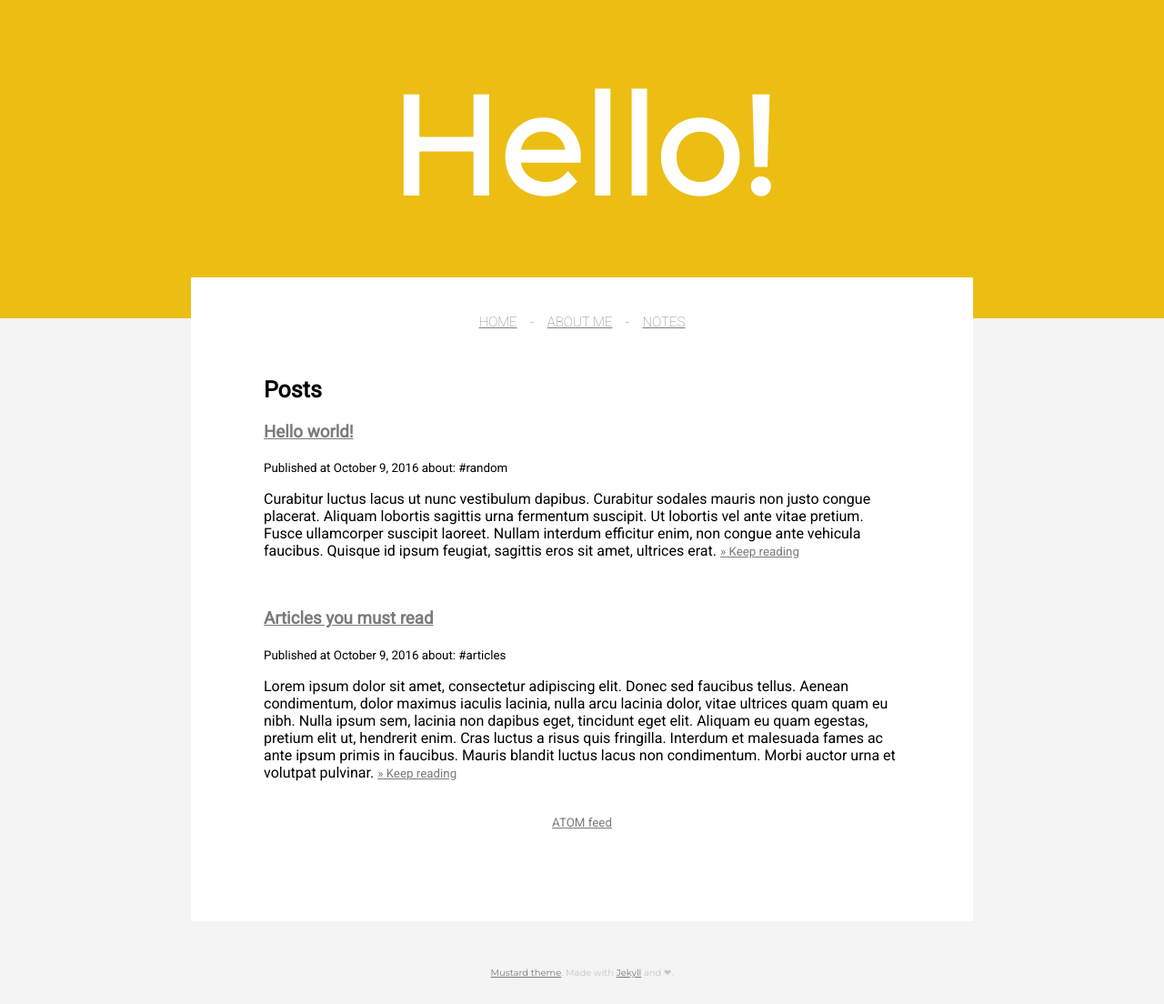
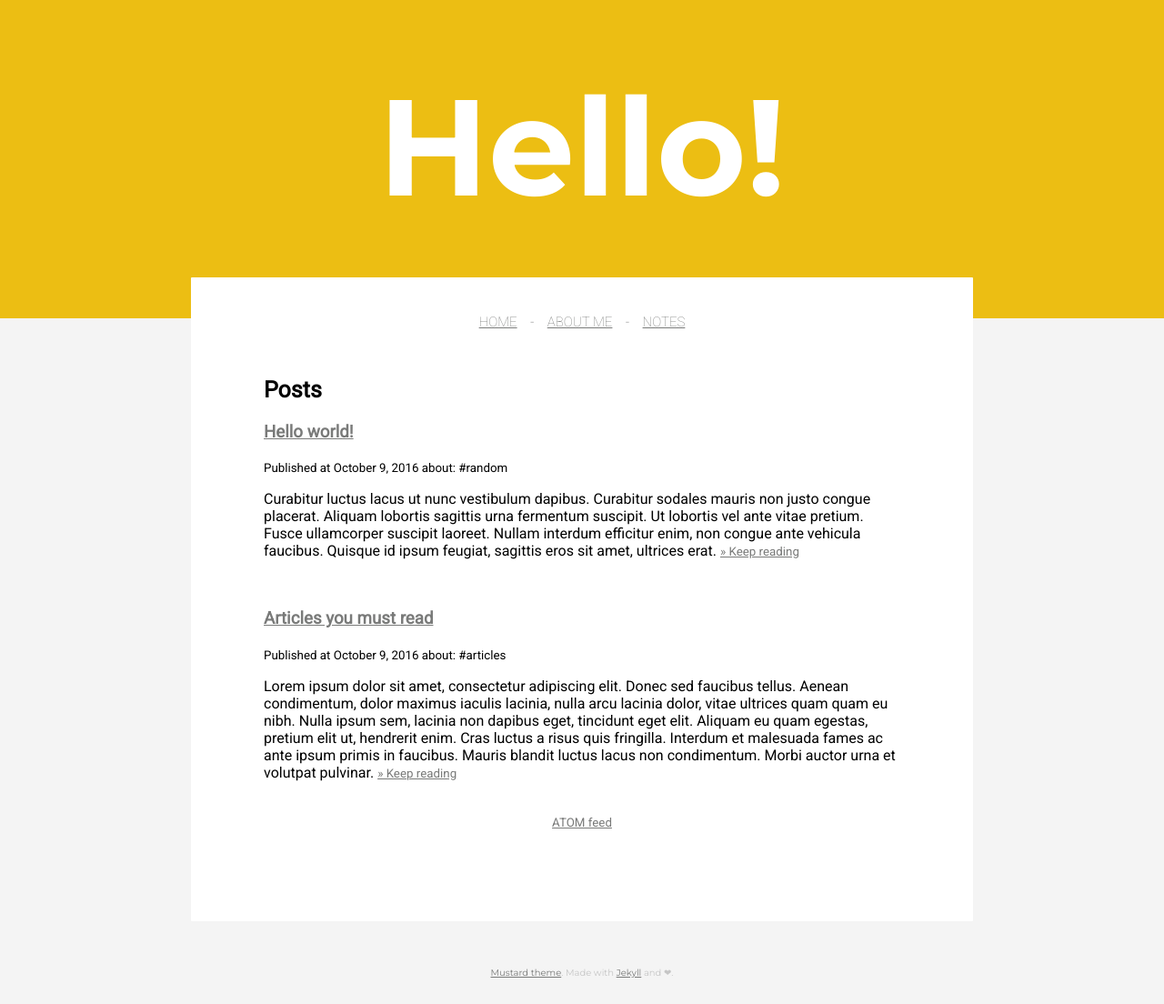
Before and after one commit to iriberri/mustard, a Jekyll site: the page built from notes.md, in a window 1280 px wide. Shown: the whole page at 91% size. Built offline with Jekyll 4.4.1, drawn with Linux system fonts in a browser that asks for light colours.

Commit message:
Fix montserrat weight

```diff
--- a/_includes/head.html
+++ b/_includes/head.html
@@ -7,7 +7,7 @@
 		  <meta name="description" content="{% if page.excerpt %}{{ page.excerpt | strip_html | strip_newlines | truncate: 160 }}{% else %}{{ site.description }}{% endif %}">
 		    <link rel="alternate" type="application/rss+xml" title="{{ site.title }} Feed" href="{{ "/feed.xml" | prepend: site.baseurl }}" />
 			    <link href='https://fonts.googleapis.com/css?family=Roboto:100,400,' rel='stylesheet' type='text/css'>
-			    <link href='https://fonts.googleapis.com/css?family=Montserrat' rel='stylesheet' type='text/css'>
+			    <link href='https://fonts.googleapis.com/css?family=Montserrat:400,700' rel='stylesheet' type='text/css'>
 				  <link rel="stylesheet" href="{{ "/css/main.css" | prepend: site.baseurl }}">
 				    <link rel="canonical" href="{{ page.url | replace:'index.html','' | prepend: site.baseurl | prepend: site.url }}">
 					  <link rel="alternate" type="application/rss+xml" title="{{ site.title }}" href="{{ "/feed.xml" | prepend: site.baseurl | prepend: site.url }}">
```
